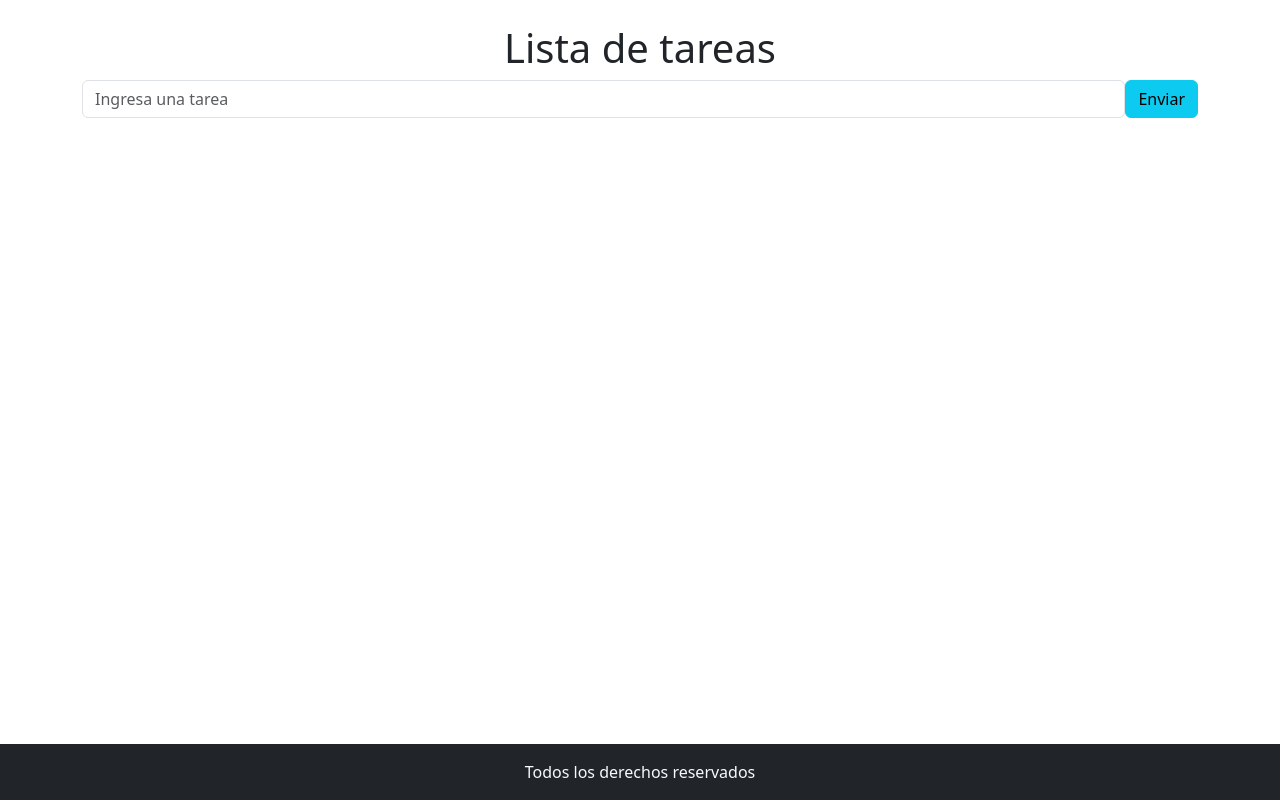
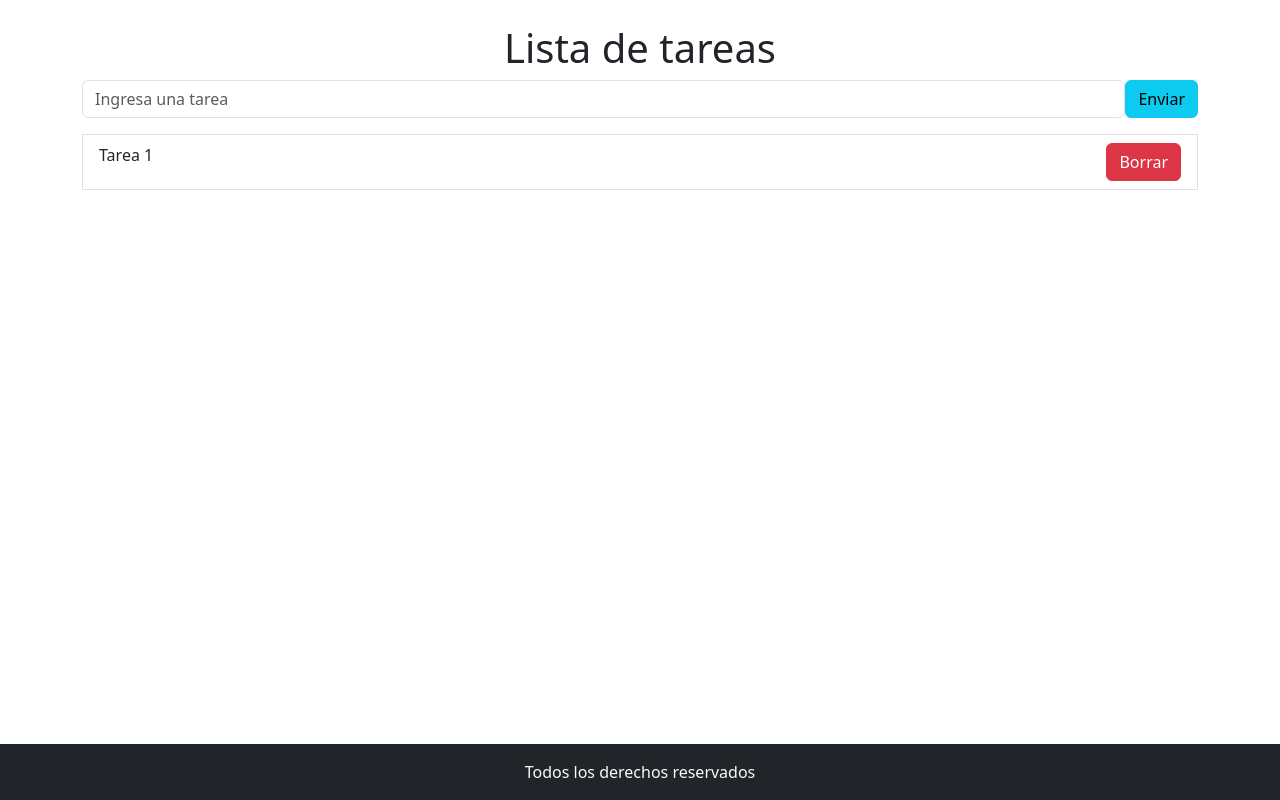
Before and after one commit to TucuNacho/listatareasReact, a React (Vite) app: page / in a window 1280 px wide. Built offline with nearby package versions, Linux system fonts and the light colour scheme.

Commit message:
agregue el maquetado de Itemtarea y ListaTareas

```diff
--- a/src/components/FormularioTarea.jsx
+++ b/src/components/FormularioTarea.jsx
@@ -1,14 +1,18 @@
 // import Button  from 'bootstrap';
 // import Form from 'react-bootstrap/Form';
-import {Form, Button} from 'react-bootstrap'
+import { Form, Button } from "react-bootstrap";
+import ListaTareas from "./ListaTareas";
 const FormularioTarea = () => {
   return (
+    <section>
       <Form>
         <Form.Group className="mb-3 d-flex">
           <Form.Control type="text" placeholder="Ingresa una tarea" />
-        <Button variant="info" >Enviar</Button>
+          <Button variant="info">Enviar</Button>
         </Form.Group>
       </Form>
+      <ListaTareas></ListaTareas>
+    </section>
   );
 };
 
--- a/src/components/ItemTarea.jsx
+++ b/src/components/ItemTarea.jsx
@@ -1,9 +1,13 @@
+import { Button, ListGroup } from "react-bootstrap";
+
 const ItemTarea = () => {
-    return (
-        <div>
-
-        </div>
-    );
+  return (
+    <div>
+      <ListGroup.Item className="d-flex justify-content-between">
+        Tarea 1 <Button variant="danger">Borrar</Button>{" "}
+      </ListGroup.Item>
+    </div>
+  );
 };
 
 export default ItemTarea;
--- a/src/components/ListaTareas.jsx
+++ b/src/components/ListaTareas.jsx
@@ -1,9 +1,13 @@
+import ListGroup from "react-bootstrap/ListGroup";
+import ItemTarea from "./ItemTarea";
 const ListaTareas = () => {
-    return (
-        <div>
-
-        </div>
-    );
+  return (
+    <div>
+      <ListGroup>
+        <ItemTarea></ItemTarea>
+      </ListGroup>
+    </div>
+  );
 };
 
 export default ListaTareas;
```
Lines whose indentation alone changed are shown as unchanged.
